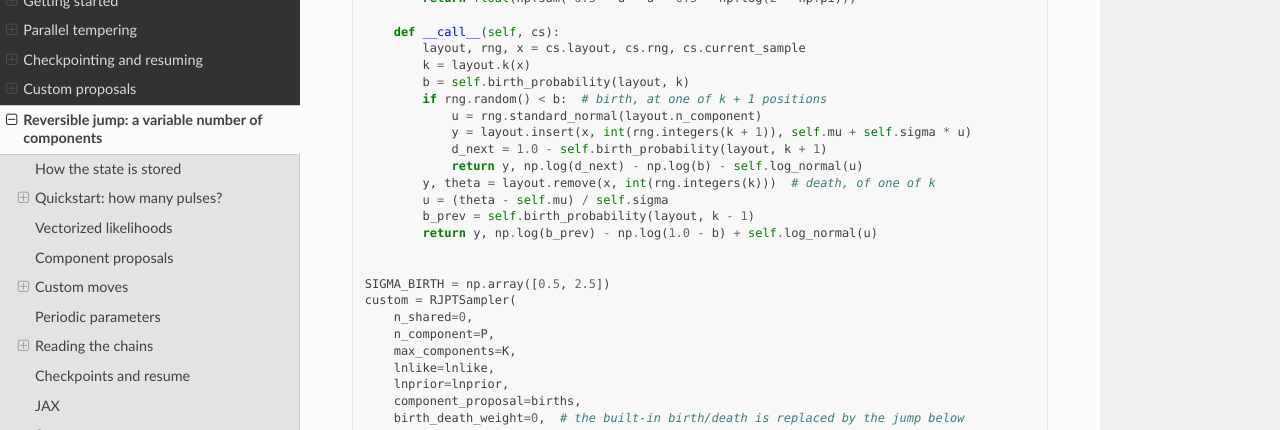
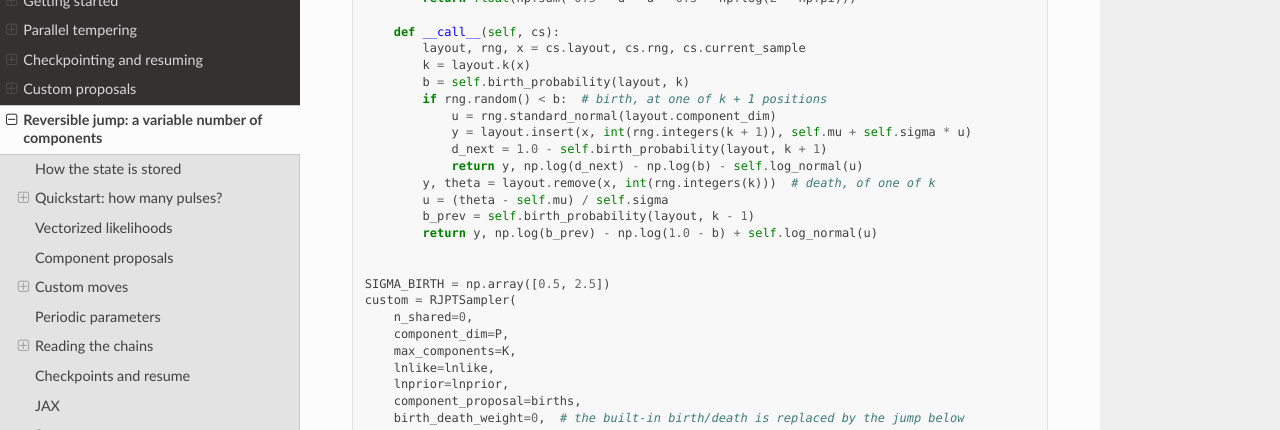
Before and after one commit to AaronDJohnson/impulse_mcmc, a Sphinx documentation site: the page built from docs/user_guide/reversible-jump.md, in a window 1280 px wide and 900 px high, scrolled down 6944 px. Shown: the part 151-581 px from the top of the window. Built offline with Sphinx 7.4.7 and the Read the Docs theme 3.1.0, drawn with Linux system fonts in a browser that asks for light colours; pages that are not in the unit, such as notebooks, are missing from menus; some of the changed text lies outside the part shown.

Commit message:
Rename RJPTSampler's n_component argument to component_dim
n_component counts parameters per component, which next to max_components
reads like a number of components. Hard rename, nothing was released.
Applies to the RJPTSampler and RJLayout arguments, the RJLayout attribute,
the checkpoint metadata key and its mismatch message, tests, docs and the
rj_sinusoids notebook (rebuilt; outputs unchanged apart from timing).

Co-Authored-By: Claude Opus 5.5 <noreply@anthropic.com>

```diff
--- a/docs/user_guide/reversible-jump.md
+++ b/docs/user_guide/reversible-jump.md
@@ -16,7 +16,7 @@ do not: they assume unpadded rows. This page covers what is different.
 ## How the state is stored
 
 Every stored row has the same width. With `K = max_components`,
-`p = n_component` and `D = n_shared + K·p`:
+`p = component_dim` and `D = n_shared + K·p`:
 
 | Columns | Content |
 |---|---|
@@ -79,7 +79,7 @@ births = IndependentComponentProposal(
 
 sampler = RJPTSampler(
     n_shared=0,
-    n_component=P,
+    component_dim=P,
     max_components=K,
     lnlike=lnlike,
     lnprior=lnprior,
@@ -156,7 +156,7 @@ assert np.allclose(
 
 vec_sampler = RJPTSampler(
     n_shared=0,
-    n_component=P,
+    component_dim=P,
     max_components=K,
     lnlike=lnlike_vectorized,
     lnprior=lnprior_vectorized,
@@ -248,7 +248,7 @@ class GriddedProposal:
 
 gridded = RJPTSampler(
     n_shared=0,
-    n_component=P,
+    component_dim=P,
     max_components=K,
     lnlike=lnlike,
     lnprior=lnprior,
@@ -368,7 +368,7 @@ class AffineBirthDeath:
         k = layout.k(x)
         b = self.birth_probability(layout, k)
         if rng.random() < b:  # birth, at one of k + 1 positions
-            u = rng.standard_normal(layout.n_component)
+            u = rng.standard_normal(layout.component_dim)
             y = layout.insert(x, int(rng.integers(k + 1)), self.mu + self.sigma * u)
             d_next = 1.0 - self.birth_probability(layout, k + 1)
             return y, np.log(d_next) - np.log(b) - self.log_normal(u)
@@ -381,7 +381,7 @@ class AffineBirthDeath:
 SIGMA_BIRTH = np.array([0.5, 2.5])
 custom = RJPTSampler(
     n_shared=0,
-    n_component=P,
+    component_dim=P,
     max_components=K,
     lnlike=lnlike,
     lnprior=lnprior,
@@ -469,7 +469,7 @@ Resume works as for `PTSampler` (see {doc}`checkpointing`): rebuild the
 sampler the same way, with the same constructor arguments, the same
 `add_custom_jump` and `add_model_jump` calls in the same order, and a component
 proposal of the same class, then pass `resume=True`. On top of the `PTSampler`
-checks, a changed `n_shared`, `n_component`, `max_components`,
+checks, a changed `n_shared`, `component_dim`, `max_components`,
 `min_components`, component proposal class name, or list of model jumps
 (names, order, `log_jacobian`) raises `CheckpointMismatchError`.
 
@@ -535,7 +535,7 @@ with jax.disable_jit():
 
 jax_sampler = RJPTSampler(
     n_shared=0,
-    n_component=P,
+    component_dim=P,
     max_components=K,
     lnlike=lnlike_jax,
     lnprior=lnprior_vectorized,
```
Also changed, not shown: README.md (+2 -2 lines), 10 other files.
